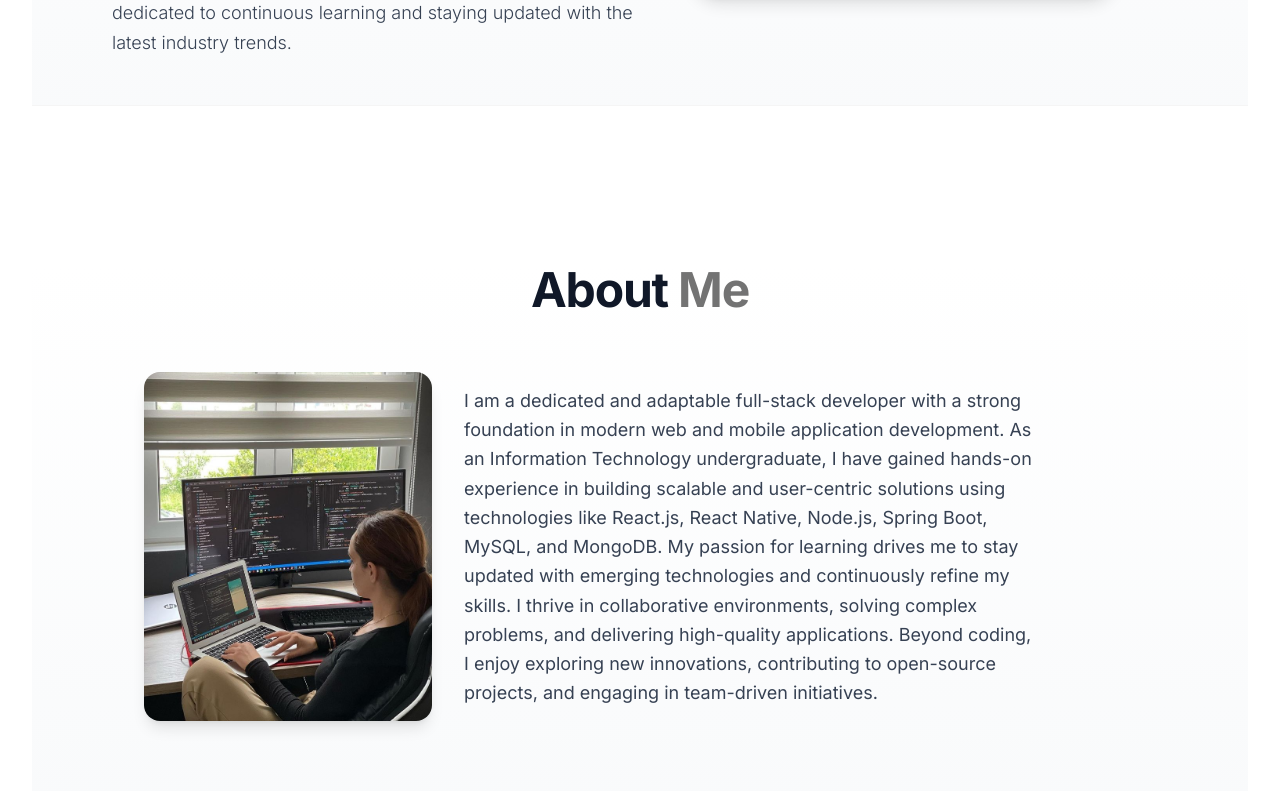
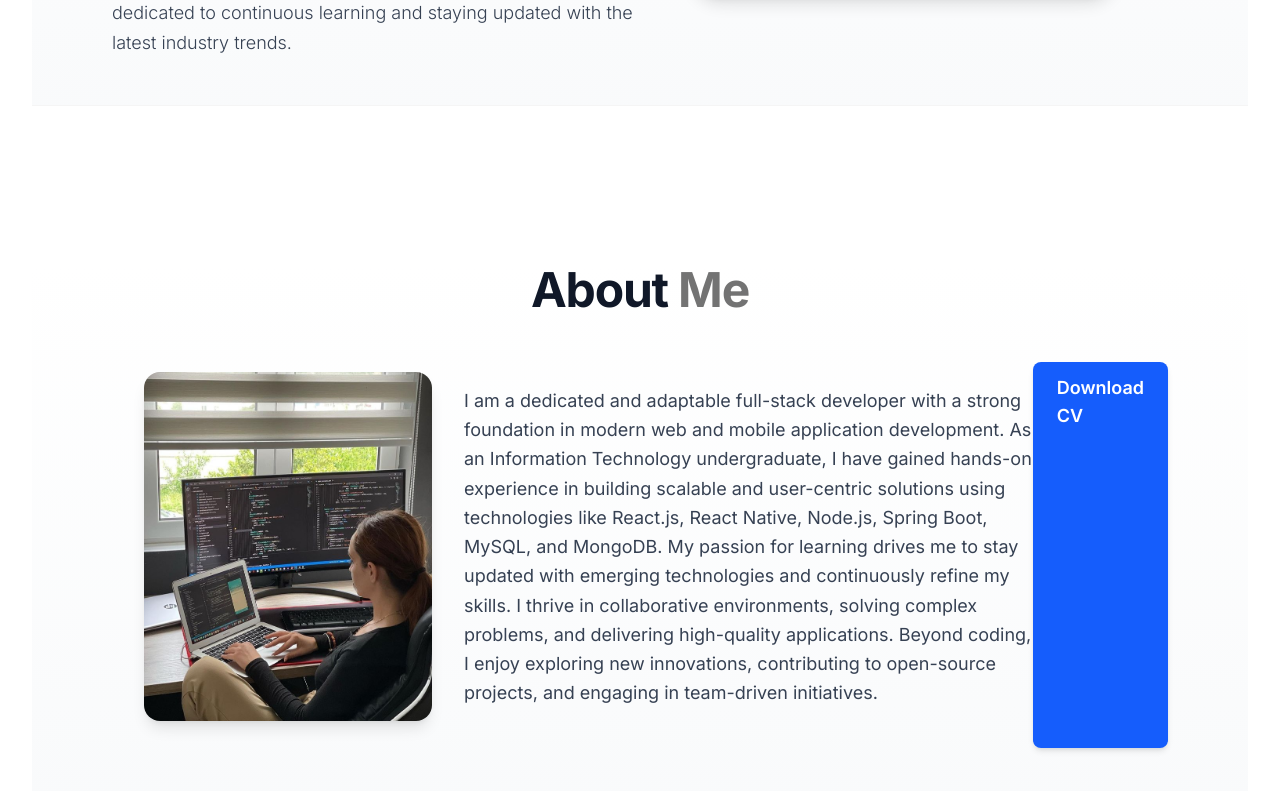
Before and after one commit to Piyumi-Amarasinha/my-portfolio, a React (Vite) app: page / in a window 1280 px wide. Shown: the part 529-1320 px from the top of the page. Built offline with nearby package versions, Linux system fonts and the light colour scheme.

Commit message:
add my CV

```diff
--- a/src/components/About.jsx
+++ b/src/components/About.jsx
@@ -36,6 +36,14 @@ const About = () => {
             <p className="my-4 max-w-xl py-6 text-lg leading-relaxed text-gray-700">
               {ABOUT_TEXT}
             </p>
+
+            <a
+              href="/public/Piyumi-Amarasingha-SE_CV.pdf"
+              download="My_CV.pdf"
+              className="mt-4 inline-block rounded-lg bg-blue-600 px-6 py-3 text-lg font-semibold text-white shadow-md transition duration-300 hover:bg-blue-700"
+            >
+              Download CV
+            </a>
           </div>
         </motion.div>
       </div>
```
Also changed, not shown: 1 other file (tests, documents, lock files or other folders).
